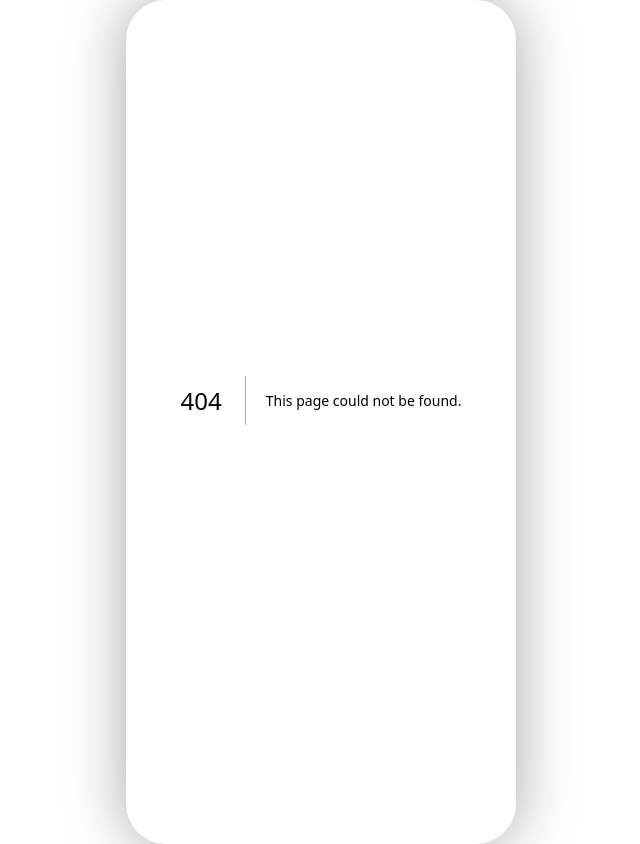
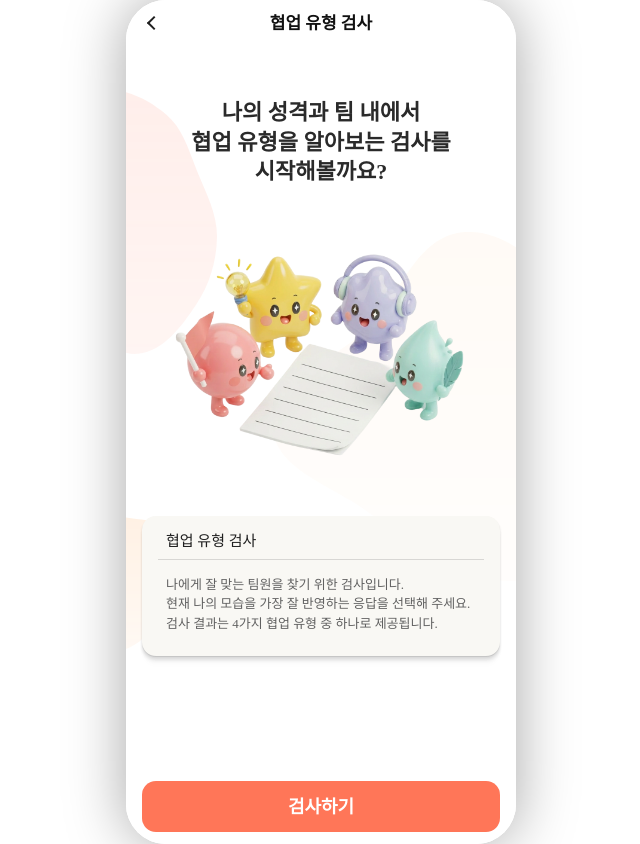
Before and after one commit to IT-Cotato/13th-Gongmozip-FE, a Next.js app: page /collaboration-type in a window 1280 px wide. Before the commit this address had no page. Shown: the whole page, without its empty margins (319-959 px from the left). Built offline with nearby package versions, Linux system fonts and the light colour scheme.

Commit message:
협업 유형 검사 화면 추가

```diff
--- /dev/null
+++ b/src/app/collaboration-type/_components/CollaborationResultPendingLeaveModal.tsx
@@ -0,0 +1,37 @@
+"use client";
+
+import Link from "next/link";
+import { useRef } from "react";
+
+import Dialog from "@/components/Dialog";
+
+type CollaborationResultPendingLeaveModalProps = {
+  onOpenChange: (open: boolean) => void;
+  open: boolean;
+};
+
+export default function CollaborationResultPendingLeaveModal({
+  onOpenChange,
+  open,
+}: CollaborationResultPendingLeaveModalProps) {
+  const continueButtonRef = useRef<HTMLButtonElement>(null);
+
+  return (
+    <Dialog
+      aria-labelledby="collaboration-result-pending-leave-title"
+      className="fixed left-1/2 top-0 z-50 m-0 hidden h-full max-h-dvh w-full max-w-[390px] -translate-x-1/2 items-center justify-center bg-transparent px-8 backdrop:bg-[rgba(31,31,31,0.60)] open:flex"
+      initialFocusRef={continueButtonRef}
+      onOpenChange={onOpenChange}
+      open={open}
+    >
+      <section className="w-full rounded-2xl bg-white p-4">
+        <h2 id="collaboration-result-pending-leave-title">결과를 확인하지 않고 나갈까요?</h2>
+        <p>검사는 완료됐지만 아직 협업 유형 결과를 확인하지 않았어요.</p>
+        <button onClick={() => onOpenChange(false)} ref={continueButtonRef} type="button">
+          결과 기다리기
+        </button>
+        <Link href="/collaboration-type">나가기</Link>
+      </section>
+    </Dialog>
+  );
+}
--- /dev/null
+++ b/src/app/collaboration-type/_components/CollaborationTestLeaveModal.tsx
@@ -0,0 +1,37 @@
+"use client";
+
+import Link from "next/link";
+import { useRef } from "react";
+
+import Dialog from "@/components/Dialog";
+
+type CollaborationTestLeaveModalProps = {
+  onOpenChange: (open: boolean) => void;
+  open: boolean;
+};
+
+export default function CollaborationTestLeaveModal({
+  onOpenChange,
+  open,
+}: CollaborationTestLeaveModalProps) {
+  const continueButtonRef = useRef<HTMLButtonElement>(null);
+
+  return (
+    <Dialog
+      aria-labelledby="collaboration-test-leave-title"
+      className="fixed left-1/2 top-0 z-50 m-0 hidden h-full max-h-dvh w-full max-w-[390px] -translate-x-1/2 items-center justify-center bg-transparent px-8 backdrop:bg-[rgba(31,31,31,0.60)] open:flex"
+      initialFocusRef={continueButtonRef}
+      onOpenChange={onOpenChange}
+      open={open}
+    >
+      <section className="w-full rounded-2xl bg-white p-4">
+        <h2 id="collaboration-test-leave-title">검사를 그만둘까요?</h2>
+        <p>이 화면을 벗어나면 지금까지 선택한 답변이 사라질 수 있어요.</p>
+        <button onClick={() => onOpenChange(false)} ref={continueButtonRef} type="button">
+          계속 검사하기
+        </button>
+        <Link href="/collaboration-type">나가기</Link>
+      </section>
+    </Dialog>
+  );
+}
--- /dev/null
+++ b/src/app/collaboration-type/_data/collaborationTest.ts
@@ -0,0 +1,35 @@
+export const COLLABORATION_TEST_TOTAL_QUESTION_COUNT = 15;
+
+export const COLLABORATION_TEST_QUESTIONS = Array.from(
+  { length: COLLABORATION_TEST_TOTAL_QUESTION_COUNT },
+  (_, index) => ({
+    id: index + 1,
+    title: `협업 유형 검사 ${index + 1}번 문제`,
+    options: ["그렇다", "아니다"],
+  }),
+);
+
+export const COLLABORATION_RESULT_TYPES = [
+  {
+    id: "planner",
+    name: "기획형",
+    imageSrc: "/images/collaboration-type/planner.png",
+  },
+  {
+    id: "driver",
+    name: "추진형",
+    imageSrc: "/images/collaboration-type/driver.png",
+  },
+  {
+    id: "supporter",
+    name: "조율형",
+    imageSrc: "/images/collaboration-type/supporter.png",
+  },
+  {
+    id: "creator",
+    name: "창작형",
+    imageSrc: "/images/collaboration-type/creator.png",
+  },
+] as const;
+
+export type CollaborationResultType = (typeof COLLABORATION_RESULT_TYPES)[number]["id"];
--- /dev/null
+++ b/src/app/collaboration-type/complete/page.tsx
@@ -0,0 +1,11 @@
+import Link from "next/link";
+
+export default function CollaborationTypeCompletePage() {
+  return (
+    <main>
+      <h1>협업 유형 검사 완료</h1>
+      <p>15문제 답변이 모두 끝난 뒤 보여줄 완료 화면입니다.</p>
+      <Link href="/collaboration-type/result-loading">결과 확인하기</Link>
+    </main>
+  );
+}
--- /dev/null
+++ b/src/app/collaboration-type/page.tsx
@@ -0,0 +1,68 @@
+import Image from "next/image";
+import Link from "next/link";
+
+import TeamMatchingHeader from "@/components/team-matching/TeamMatchingHeader";
+
+export default function CollaborationTypeStartPage() {
+  return (
+    <main className="relative flex h-full w-full flex-col overflow-hidden bg-white text-[#1F1F1F]">
+      <TeamMatchingHeader backHref="/team-matching" title="협업 유형 검사" />
+
+      <div className="scrollbar-hidden relative min-h-0 flex-1 overflow-y-auto px-4 pb-6">
+        <Image
+          alt=""
+          className="pointer-events-none absolute inset-x-0 top-[-35px] z-0 h-full w-full object-cover"
+          height={751}
+          priority
+          src="/icons/contests/Frame.svg"
+          width={390}
+        />
+
+        <section className="relative z-10 pt-[52px] text-center">
+          <h1 className="mx-auto w-[330px] text-center font-[Pretendard] text-[22px] font-bold leading-[135%] text-[#2A2A2A]">
+            나의 성격과 팀 내에서
+            <br />
+            협업 유형을 알아보는 검사를
+            <br />
+            시작해볼까요?
+          </h1>
+
+          <Image
+            alt="협업 유형 검사 캐릭터"
+            className="mx-auto mt-[13px] h-[306px] w-[306px] object-contain"
+            height={306}
+            priority
+            src="/images/collaboration/collaboration.png"
+            width={306}
+          />
+        </section>
+
+        <section className="relative z-10 mx-auto mt-[10px] flex w-[358px] max-w-full flex-col items-start rounded-[14px] bg-[#F9F8F4] px-4 py-2 shadow-[0_16px_4px_0_rgba(0,0,0,0),0_10px_4px_0_rgba(0,0,0,0.01),0_6px_3px_0_rgba(0,0,0,0.05),0_3px_3px_0_rgba(0,0,0,0.09),0_1px_1px_0_rgba(0,0,0,0.10)]">
+          <div className="flex self-stretch border-b border-[rgba(97,97,97,0.22)] p-2">
+            <h2 className="font-[Pretendard] text-[15px] font-medium leading-[125%] text-[#1F1F1F]">
+              협업 유형 검사
+            </h2>
+          </div>
+          <div className="flex h-[88px] self-stretch flex-col items-start justify-center gap-[6px] p-2">
+            <p className="self-stretch font-[Pretendard] text-[13px] font-normal leading-[150%] text-[#616161]">
+              나에게 잘 맞는 팀원을 찾기 위한 검사입니다.
+              <br />
+              현재 나의 모습을 가장 잘 반영하는 응답을 선택해 주세요.
+              <br />
+              검사 결과는 4가지 협업 유형 중 하나로 제공됩니다.
+            </p>
+          </div>
+        </section>
+      </div>
+
+      <div className="shrink-0 bg-white px-4 pb-3 pt-2">
+        <Link
+          className="flex h-[51px] w-full items-center justify-center rounded-[14px] bg-[#FF7658] px-8 py-[9px] font-[Roboto] text-[18px] font-bold leading-none text-white"
+          href="/collaboration-type/questions/1"
+        >
+          검사하기
+        </Link>
+      </div>
+    </main>
+  );
+}
--- /dev/null
+++ b/src/app/collaboration-type/questions/[questionId]/page.tsx
@@ -0,0 +1,46 @@
+import Link from "next/link";
+import { notFound } from "next/navigation";
+
+import {
+  COLLABORATION_TEST_QUESTIONS,
+  COLLABORATION_TEST_TOTAL_QUESTION_COUNT,
+} from "../../_data/collaborationTest";
+
+type CollaborationTypeQuestionPageProps = {
+  params: Promise<{
+    questionId: string;
+  }>;
+};
+
+export default async function CollaborationTypeQuestionPage({
+  params,
+}: CollaborationTypeQuestionPageProps) {
+  const { questionId } = await params;
+  const currentQuestionId = Number(questionId);
+  const question = COLLABORATION_TEST_QUESTIONS.find((item) => item.id === currentQuestionId);
+
+  if (!question) {
+    notFound();
+  }
+
+  const nextHref =
+    currentQuestionId >= COLLABORATION_TEST_TOTAL_QUESTION_COUNT
+      ? "/collaboration-type/complete"
+      : `/collaboration-type/questions/${currentQuestionId + 1}`;
+
+  return (
+    <main>
+      <h1>협업 유형 검사 문제</h1>
+      <p>
+        {currentQuestionId} / {COLLABORATION_TEST_TOTAL_QUESTION_COUNT}
+      </p>
+      <h2>{question.title}</h2>
+      <ul>
+        {question.options.map((option) => (
+          <li key={option}>{option}</li>
+        ))}
+      </ul>
+      <Link href={nextHref}>다음</Link>
+    </main>
+  );
+}
--- /dev/null
+++ b/src/app/collaboration-type/result-loading/page.tsx
@@ -0,0 +1,21 @@
+import Link from "next/link";
+
+import { COLLABORATION_RESULT_TYPES } from "../_data/collaborationTest";
+
+export default function CollaborationTypeResultLoadingPage() {
+  return (
+    <main>
+      <h1>협업 유형 결과 확인 중</h1>
+      <p>백엔드 API 응답을 기다리는 동안 보여줄 화면입니다.</p>
+      <ul>
+        {COLLABORATION_RESULT_TYPES.map((resultType) => (
+          <li key={resultType.id}>
+            <Link href={`/collaboration-type/results/${resultType.id}`}>
+              {resultType.name} 결과 보기
+            </Link>
+          </li>
+        ))}
+      </ul>
+    </main>
+  );
+}
--- /dev/null
+++ b/src/app/collaboration-type/results/[resultType]/page.tsx
@@ -0,0 +1,29 @@
+import Image from "next/image";
+import { notFound } from "next/navigation";
+
+import { COLLABORATION_RESULT_TYPES } from "../../_data/collaborationTest";
+
+type CollaborationTypeResultPageProps = {
+  params: Promise<{
+    resultType: string;
+  }>;
+};
+
+export default async function CollaborationTypeResultPage({
+  params,
+}: CollaborationTypeResultPageProps) {
+  const { resultType } = await params;
+  const result = COLLABORATION_RESULT_TYPES.find((item) => item.id === resultType);
+
+  if (!result) {
+    notFound();
+  }
+
+  return (
+    <main>
+      <h1>협업 유형 결과</h1>
+      <h2>{result.name}</h2>
+      <Image alt={`${result.name} 결과 이미지`} height={240} src={result.imageSrc} width={240} />
+    </main>
+  );
+}
```
Also changed, not shown: public/images/collaboration/collaboration.png (added).
